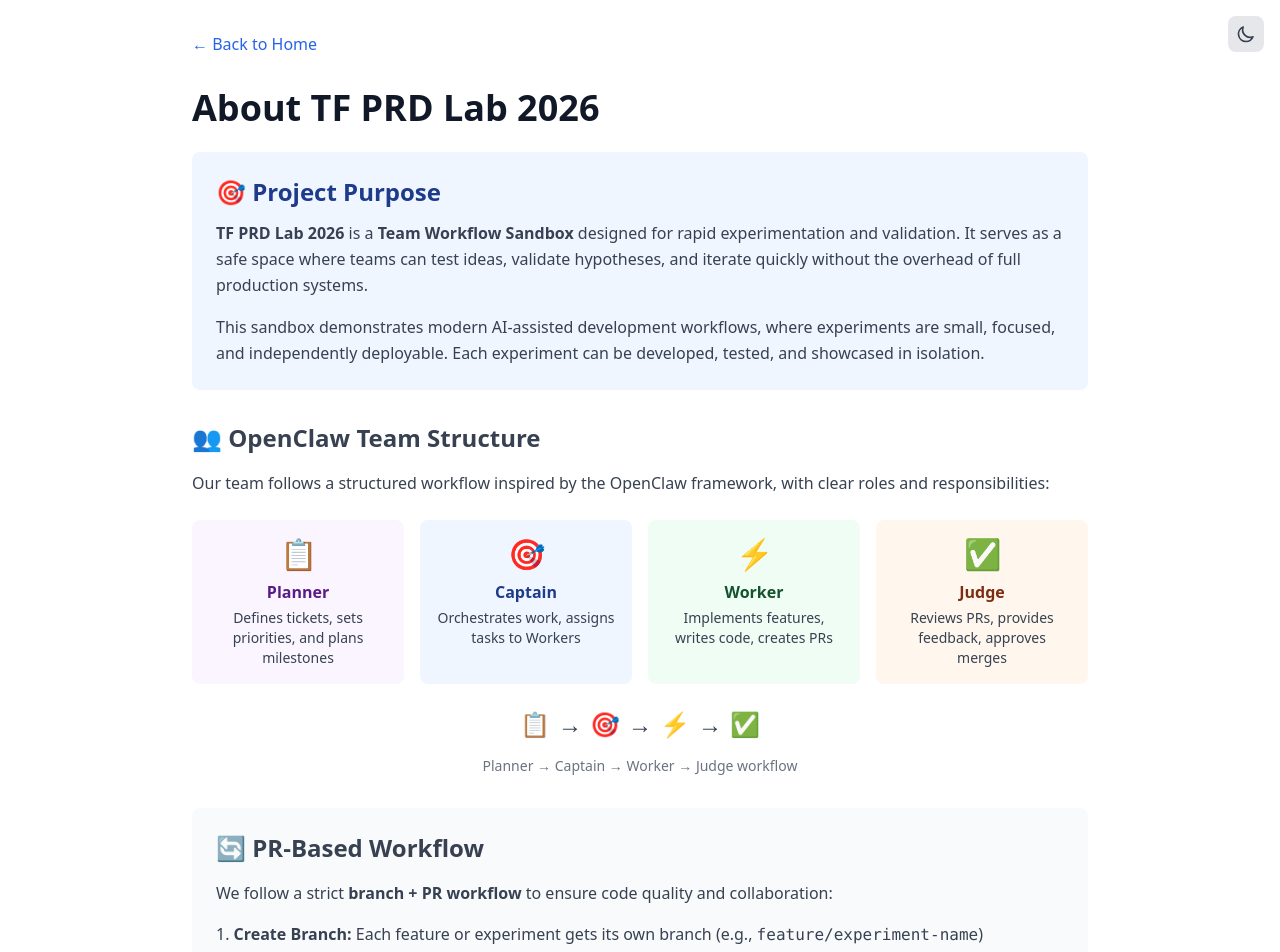
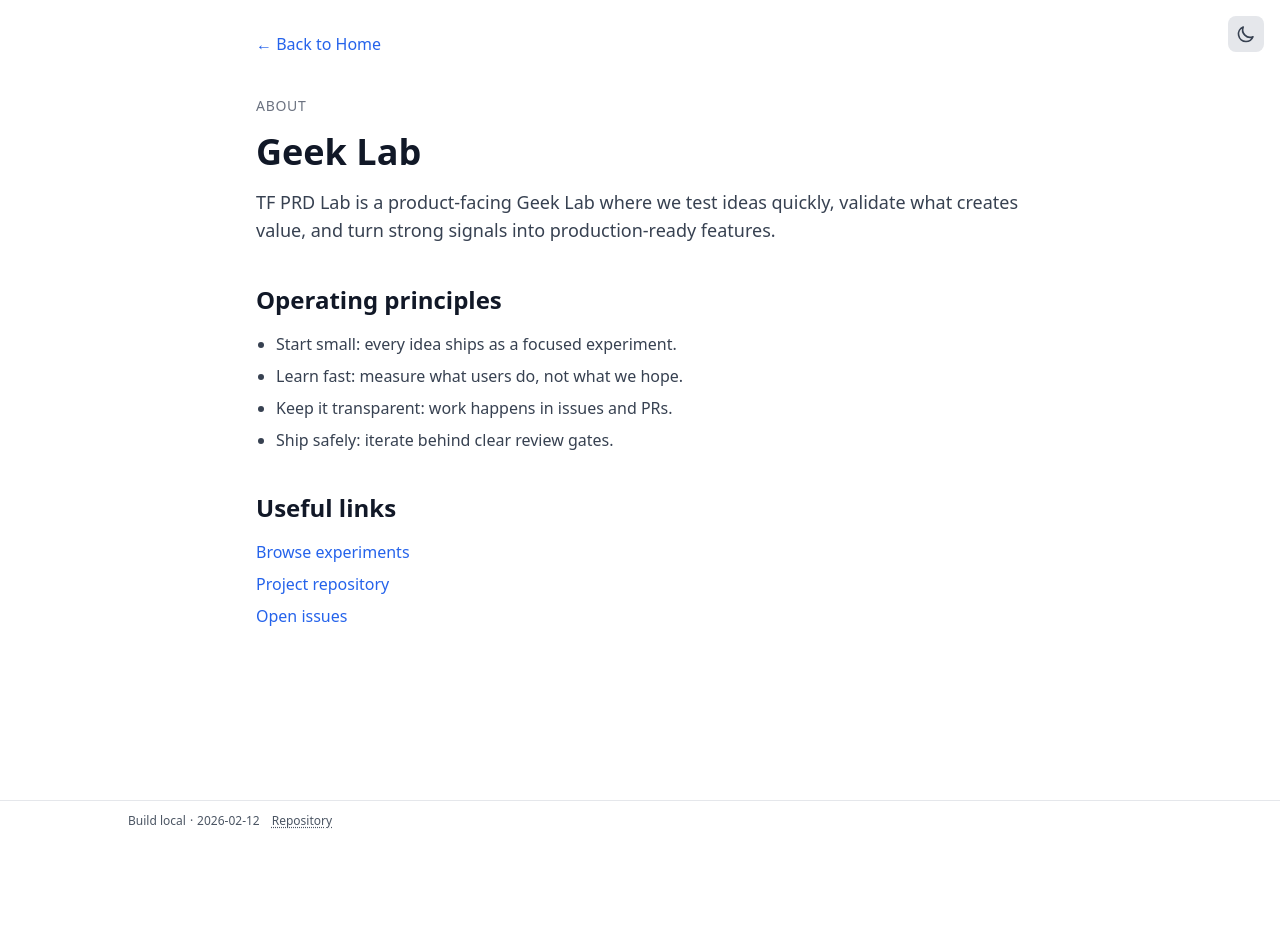
Before and after one commit to higgs-jung/tf-prd-lab, a Next.js app: page /about in a window 1280 px wide. Shown: the top 952 px of the page. After the commit the page ends 841 px from the top, so only its background shows below. Built offline with nearby package versions, Linux system fonts and the light colour scheme.

Commit message:
feat: add minimal product-facing about page (#131)
Co-authored-by: higgs-ai <higgs.connect.ai@gmail.com>

```diff
--- a/app/about/page.tsx
+++ b/app/about/page.tsx
@@ -1,194 +1,65 @@
 import Link from "next/link";
+
+const principles = [
+  "Start small: every idea ships as a focused experiment.",
+  "Learn fast: measure what users do, not what we hope.",
+  "Keep it transparent: work happens in issues and PRs.",
+  "Ship safely: iterate behind clear review gates.",
+];
+
+const links = [
+  { label: "Browse experiments", href: "/experiments" },
+  { label: "Project repository", href: "https://github.com/higgs-jung/tf-prd-lab" },
+  { label: "Open issues", href: "https://github.com/higgs-jung/tf-prd-lab/issues" },
+];
 
 export default function AboutPage() {
   return (
     <main className="min-h-screen p-8">
-      <div className="max-w-4xl mx-auto">
-        <nav className="mb-8">
-          <Link
-            href="/"
-            className="text-blue-600 dark:text-blue-400 hover:underline"
-          >
+      <div className="mx-auto max-w-3xl space-y-10">
+        <nav>
+          <Link href="/" className="text-blue-600 hover:underline dark:text-blue-400">
             ← Back to Home
           </Link>
         </nav>
 
-        <h1 className="text-4xl font-bold mb-6">About TF PRD Lab 2026</h1>
+        <header className="space-y-4">
+          <p className="text-sm font-medium uppercase tracking-wider text-gray-500 dark:text-gray-400">
+            About
+          </p>
+          <h1 className="text-4xl font-bold">Geek Lab</h1>
+          <p className="text-lg text-gray-700 dark:text-gray-300">
+            TF PRD Lab is a product-facing Geek Lab where we test ideas quickly, validate what creates value,
+            and turn strong signals into production-ready features.
+          </p>
+        </header>
 
-        <div className="space-y-8 text-gray-700 dark:text-gray-300">
-          {/* Project Purpose */}
-          <section className="bg-blue-50 dark:bg-blue-900/20 p-6 rounded-lg">
-            <h2 className="text-2xl font-semibold mb-3 text-blue-900 dark:text-blue-100">
-              🎯 Project Purpose
-            </h2>
-            <p className="leading-relaxed mb-4">
-              <strong>TF PRD Lab 2026</strong> is a <strong>Team Workflow Sandbox</strong> designed for
-              rapid experimentation and validation. It serves as a safe space where teams can test
-              ideas, validate hypotheses, and iterate quickly without the overhead of full production systems.
-            </p>
-            <p className="leading-relaxed">
-              This sandbox demonstrates modern AI-assisted development workflows, where experiments
-              are small, focused, and independently deployable. Each experiment can be developed,
-              tested, and showcased in isolation.
-            </p>
-          </section>
+        <section className="space-y-4">
+          <h2 className="text-2xl font-semibold">Operating principles</h2>
+          <ul className="list-disc space-y-2 pl-5 text-gray-700 dark:text-gray-300">
+            {principles.map((item) => (
+              <li key={item}>{item}</li>
+            ))}
+          </ul>
+        </section>
 
-          {/* Team Workflow */}
-          <section>
-            <h2 className="text-2xl font-semibold mb-4">👥 OpenClaw Team Structure</h2>
-            <p className="leading-relaxed mb-6">
-              Our team follows a structured workflow inspired by the OpenClaw framework,
-              with clear roles and responsibilities:
-            </p>
-
-            <div className="grid md:grid-cols-4 gap-4 mb-6">
-              <div className="bg-purple-50 dark:bg-purple-900/20 p-4 rounded-lg text-center">
-                <div className="text-3xl mb-2">📋</div>
-                <h3 className="font-semibold text-purple-900 dark:text-purple-100">Planner</h3>
-                <p className="text-sm mt-1">Defines tickets, sets priorities, and plans milestones</p>
-              </div>
-              <div className="bg-blue-50 dark:bg-blue-900/20 p-4 rounded-lg text-center">
-                <div className="text-3xl mb-2">🎯</div>
-                <h3 className="font-semibold text-blue-900 dark:text-blue-100">Captain</h3>
-                <p className="text-sm mt-1">Orchestrates work, assigns tasks to Workers</p>
-              </div>
-              <div className="bg-green-50 dark:bg-green-900/20 p-4 rounded-lg text-center">
-                <div className="text-3xl mb-2">⚡</div>
-                <h3 className="font-semibold text-green-900 dark:text-green-100">Worker</h3>
-                <p className="text-sm mt-1">Implements features, writes code, creates PRs</p>
-              </div>
-              <div className="bg-orange-50 dark:bg-orange-900/20 p-4 rounded-lg text-center">
-                <div className="text-3xl mb-2">✅</div>
-                <h3 className="font-semibold text-orange-900 dark:text-orange-100">Judge</h3>
-                <p className="text-sm mt-1">Reviews PRs, provides feedback, approves merges</p>
-              </div>
-            </div>
-
-            <div className="flex justify-center items-center gap-2 text-2xl mb-4">
-              <span>📋</span>
-              <span>→</span>
-              <span>🎯</span>
-              <span>→</span>
-              <span>⚡</span>
-              <span>→</span>
-              <span>✅</span>
-            </div>
-            <p className="text-center text-sm text-gray-500">
-              Planner → Captain → Worker → Judge workflow
-            </p>
-          </section>
-
-          {/* PR-Based Workflow */}
-          <section className="bg-gray-50 dark:bg-gray-800/50 p-6 rounded-lg">
-            <h2 className="text-2xl font-semibold mb-4">🔄 PR-Based Workflow</h2>
-            <p className="leading-relaxed mb-4">
-              We follow a strict <strong>branch + PR workflow</strong> to ensure code quality and collaboration:
-            </p>
-            <ol className="list-decimal list-inside space-y-3">
-              <li>
-                <strong>Create Branch:</strong> Each feature or experiment gets its own branch
-                (e.g., <code>feature/experiment-name</code>)
+        <section className="space-y-4">
+          <h2 className="text-2xl font-semibold">Useful links</h2>
+          <ul className="space-y-2">
+            {links.map((link) => (
+              <li key={link.href}>
+                <a
+                  href={link.href}
+                  className="text-blue-600 hover:underline dark:text-blue-400"
+                  target={link.href.startsWith("http") ? "_blank" : undefined}
+                  rel={link.href.startsWith("http") ? "noreferrer" : undefined}
+                >
+                  {link.label}
+                </a>
               </li>
-              <li>
-                <strong>Develop:</strong> Implement the feature with small, focused commits
-              </li>
-              <li>
-                <strong>Verify:</strong> Run <code>pnpm build</code> to ensure no errors
-              </li>
-              <li>
-                <strong>Draft PR:</strong> Open a Draft PR for early feedback
-              </li>
-              <li>
-                <strong>Review:</strong> Judge reviews the PR, provides feedback
-              </li>
-              <li>
-                <strong>Merge:</strong> After approval, PR is merged to main
-              </li>
-            </ol>
-            <div className="mt-4 p-3 bg-yellow-50 dark:bg-yellow-900/20 rounded border-l-4 border-yellow-400">
-              <p className="text-sm">
-                <strong>⚠️ Rule:</strong> Direct push to main is strictly prohibited.
-                All changes must go through the PR workflow.
-              </p>
-            </div>
-          </section>
-
-          {/* Experiments Overview */}
-          <section>
-            <h2 className="text-2xl font-semibold mb-4">🧪 Current Experiments</h2>
-            <p className="leading-relaxed mb-4">
-              Our lab contains a growing collection of experiments across three categories:
-            </p>
-            <div className="grid md:grid-cols-3 gap-4">
-              <div className="border border-purple-200 dark:border-purple-800 p-4 rounded-lg">
-                <h3 className="font-semibold text-purple-700 dark:text-purple-300 mb-2">📊 Viz</h3>
-                <p className="text-sm">Visualizations, animations, and graphics experiments</p>
-                <ul className="text-sm mt-2 space-y-1 text-gray-600 dark:text-gray-400">
-                  <li>• Interactive Particle System</li>
-                  <li>• Mandelbrot Fractal</li>
-                </ul>
-              </div>
-              <div className="border border-green-200 dark:border-green-800 p-4 rounded-lg">
-                <h3 className="font-semibold text-green-700 dark:text-green-300 mb-2">🛠️ Tool</h3>
-                <p className="text-sm">Utilities, generators, and helper tools</p>
-                <ul className="text-sm mt-2 space-y-1 text-gray-600 dark:text-gray-400">
-                  <li>• Color Picker & Gradient</li>
-                  <li>• JSON Formatter</li>
-                </ul>
-              </div>
-              <div className="border border-orange-200 dark:border-orange-800 p-4 rounded-lg">
-                <h3 className="font-semibold text-orange-700 dark:text-orange-300 mb-2">👾 Weird</h3>
-                <p className="text-sm">Unusual, experimental, artistic creations</p>
-                <ul className="text-sm mt-2 space-y-1 text-gray-600 dark:text-gray-400">
-                  <li>• Gravity Reversal</li>
-                  <li>• Glitch Effect Generator</li>
-                </ul>
-              </div>
-            </div>
-            <div className="mt-6 text-center">
-              <Link
-                href="/experiments"
-                className="inline-block px-6 py-3 bg-blue-600 text-white rounded-lg hover:bg-blue-700 transition-colors"
-              >
-                Browse All Experiments →
-              </Link>
-            </div>
-          </section>
-
-          {/* Technology Stack */}
-          <section>
-            <h2 className="text-2xl font-semibold mb-3">🛠️ Technology Stack</h2>
-            <ul className="list-disc list-inside space-y-2">
-              <li><strong>Next.js 15</strong> with App Router for modern React development</li>
-              <li><strong>TypeScript</strong> for type safety and better developer experience</li>
-              <li><strong>Tailwind CSS</strong> for rapid, responsive styling</li>
-              <li><strong>Vercel</strong> for seamless deployment and hosting</li>
-            </ul>
-          </section>
-
-          {/* Get Started */}
-          <section className="bg-gradient-to-r from-blue-50 to-purple-50 dark:from-blue-900/20 dark:to-purple-900/20 p-6 rounded-lg">
-            <h2 className="text-2xl font-semibold mb-3">🚀 Get Started</h2>
-            <p className="leading-relaxed mb-4">
-              Ready to explore? Browse our experiments to see what we&apos;re working on,
-              or check the project documentation for contribution guidelines.
-            </p>
-            <div className="flex flex-wrap gap-4">
-              <Link
-                href="/experiments"
-                className="px-6 py-3 bg-blue-600 text-white rounded-lg hover:bg-blue-700 transition-colors"
-              >
-                View Experiments
-              </Link>
-              <Link
-                href="/"
-                className="px-6 py-3 bg-white dark:bg-gray-800 border border-gray-300 dark:border-gray-600 rounded-lg hover:bg-gray-50 dark:hover:bg-gray-700 transition-colors"
-              >
-                Back to Home
-              </Link>
-            </div>
-          </section>
-        </div>
+            ))}
+          </ul>
+        </section>
       </div>
     </main>
   );
```
